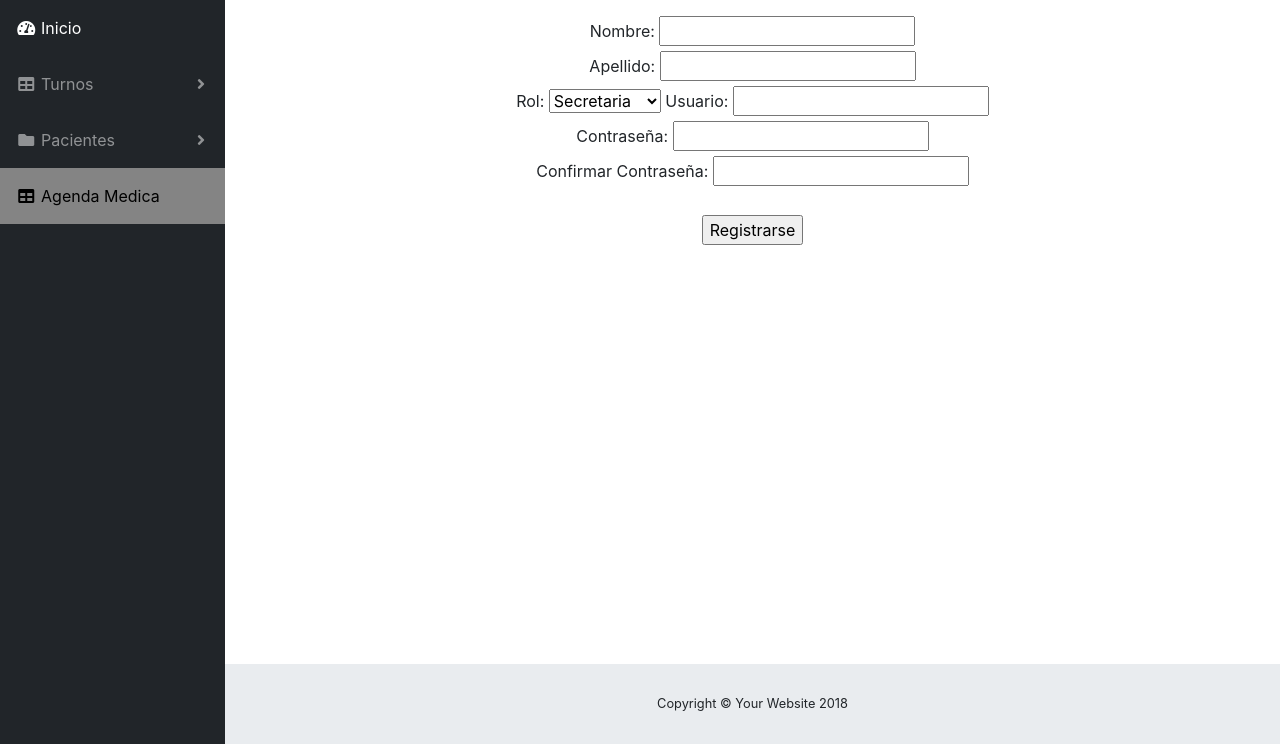
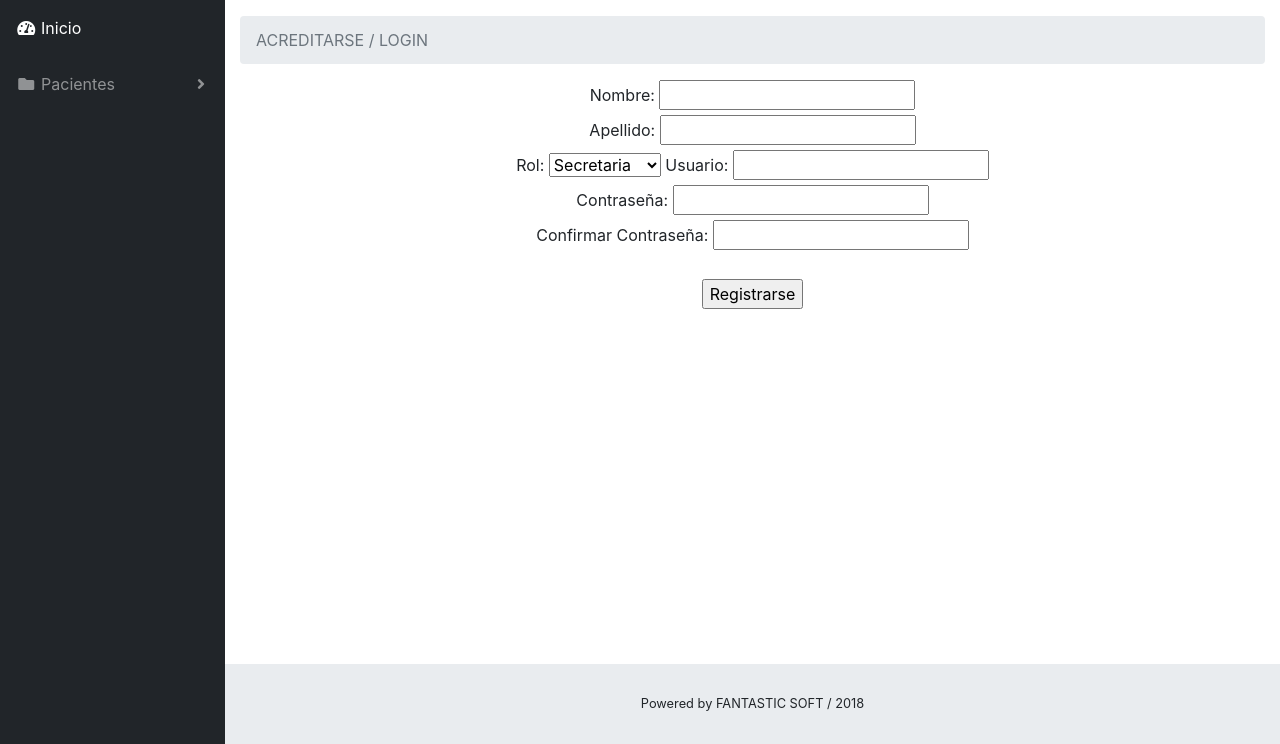
Before and after one commit to matiasdlm/agendoc, a PHP site: page / in a window 1280 px wide. Shown: the part 79-823 px from the top of the page. Run offline with PHP 8.4, Linux system fonts and the light colour scheme; some libraries are stand-ins or nearby versions.

Commit message:
cambios varios de encabezado y pie

```diff
--- a/encabezado.php
+++ b/encabezado.php
@@ -65,11 +65,7 @@
             <span>Inicio</span>
           </a>
         </li>
-		<li class="nav-item dropdown">
-          <a class="nav-link dropdown-toggle" href="#" id="pagesDropdown" role="button" data-toggle="dropdown" aria-haspopup="true" aria-expanded="false">
-            <i class="fas fa-fw fa-table"></i>
-            <span>Turnos</span>
-          </a>
+
           <div class="dropdown-menu" aria-labelledby="pagesDropdown">
             <a class="dropdown-item" href="nada.html">Reservar</a>
             <a class="dropdown-item" href="nada.html">Reprogramar</a>
@@ -85,9 +81,5 @@
             <a class="dropdown-item" href="historial.php">Historial Med.</a>
           </div>
         </li>
-        <li class="nav-item">
-          <a class="nav-linkMed" href="tables.html">
-            <i class="fas fa-fw fa-table"></i>
-            <span>Agenda Medica</span></a>
-        </li>
+
       </ul>
--- a/index.php
+++ b/index.php
@@ -1,12 +1,10 @@
 <?php include_once "encabezado.php"?>
-
       <div id="content-wrapper">
-
         <div class="container-fluid">
-
-    <?php require_once 'usuarios_form.php' ?>
-
+			<ol class="breadcrumb">
+            <li class="breadcrumb-item active">ACREDITARSE / LOGIN</li>
+          </ol>
         </div>
         <!-- /.container-fluid -->
-
+   <?php require_once 'usuarios_form.php' ?>
 <?php include_once "pie.php"?>
--- a/pie.php
+++ b/pie.php
@@ -2,7 +2,7 @@
         <footer class="sticky-footer">
           <div class="container my-auto">
             <div class="copyright text-center my-auto">
-              <span>Copyright © Your Website 2018</span>
+              <span>Powered by FANTASTIC SOFT / 2018</span>
             </div>
           </div>
         </footer>
@@ -23,15 +23,15 @@
       <div class="modal-dialog" role="document">
         <div class="modal-content">
           <div class="modal-header">
-            <h5 class="modal-title" id="exampleModalLabel">Ready to Leave?</h5>
+            <h5 class="modal-title" id="exampleModalLabel">¿Listo para salir?</h5>
             <button class="close" type="button" data-dismiss="modal" aria-label="Close">
               <span aria-hidden="true">×</span>
             </button>
           </div>
-          <div class="modal-body">Select "Logout" below if you are ready to end your current session.</div>
+          <div class="modal-body">Seleccione "SALIR" aquí debajo para terminar su sesión.</div>
           <div class="modal-footer">
             <button class="btn btn-secondary" type="button" data-dismiss="modal">Cancel</button>
-            <a class="btn btn-primary" href="login.html">Logout</a>
+            <a class="btn btn-primary" href="login.html">Salir</a>
           </div>
         </div>
       </div>
```
Also changed, not shown: codigomodificado/encabezado.txt (added, +12 -0 lines), logout.php (added, +9 -0 lines).
